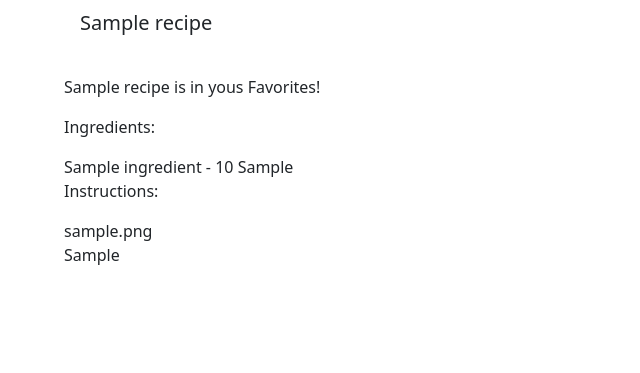
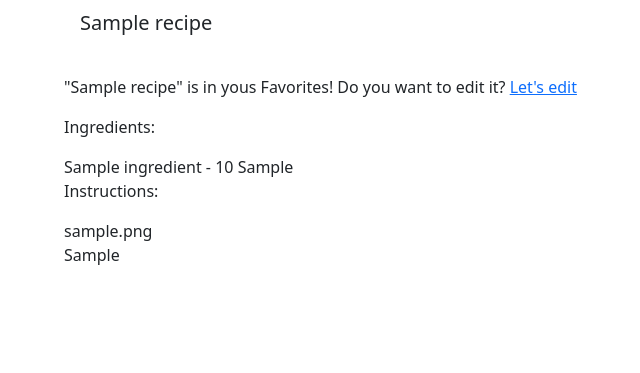
Before and after one commit to asya-code/EatThis, a Flask app: page /recipes/1 in a window 1280 px wide. Shown: the part 427-800 px from the top of the page, without its empty margins (18-658 px from the left). Run offline with Flask 2, Linux system fonts and the light colour scheme; the visitor is signed in with stand-in values (Sample User, id 1); tables that the repository leaves empty hold one stand-in row (values such as "Sample post"); some libraries are stand-ins or nearby versions.

Commit message:
edit_recipe.html with prefilled fields and corresponding route added. need to implement pre-chosen unit value

```diff
--- a/crud.py
+++ b/crud.py
@@ -92,7 +92,7 @@ def get_step_by_id(step_id):
 
 def get_steps_by_recipe_id(given_recipe_id):
     """Return all steps for particulat recipe."""
-    return Step.querry.filter(Step.recipe_id==given_recipe_id).all()
+    return Step.query.filter(Step.recipe_id==given_recipe_id).all()
 
 
 
--- a/server.py
+++ b/server.py
@@ -142,6 +142,16 @@ def add_new_recipe():
 
     return redirect(f'/recipes/{updated_recipe_id}')
 
+@app.route("/edit_<recipe_id>")
+def edit_recipe(recipe_id):
+    old_recipe = crud.get_recipe_by_id(recipe_id)
+    old_recipe.steps = crud.get_steps_by_recipe_id(recipe_id)
+    old_recipe.ingredients = crud.get_ings_by_recipe_id(recipe_id)
+    new_recipe= crud.create_recipe(title="new_recipe", added_by=session['current_user'])
+    db.session.add(new_recipe)
+    db.session.commit()
+    return render_template("edit_recipe.html", recipe_id=new_recipe.recipe_id, old_recipe=old_recipe )
+
 @app.route('/recipes/<recipe_id>')
 def show_recipe(recipe_id):
     recipe = crud.get_recipe_by_id(recipe_id)
--- a/templates/recipe.html
+++ b/templates/recipe.html
@@ -21,8 +21,12 @@
         <button id="add_fav"> Let's save it! </button>
     </div>
     {% else %}
-    {{recipe.title}} is in yous Favorites!
+    "{{recipe.title}}" is in yous Favorites!
+    Do you want to edit it?
+    <a id="edit_recipe" href="/edit_{{recipe.recipe_id}}"> Let's edit </a>
+
     {% endif %}
+
     <p>
     </p>
     <div>
```
